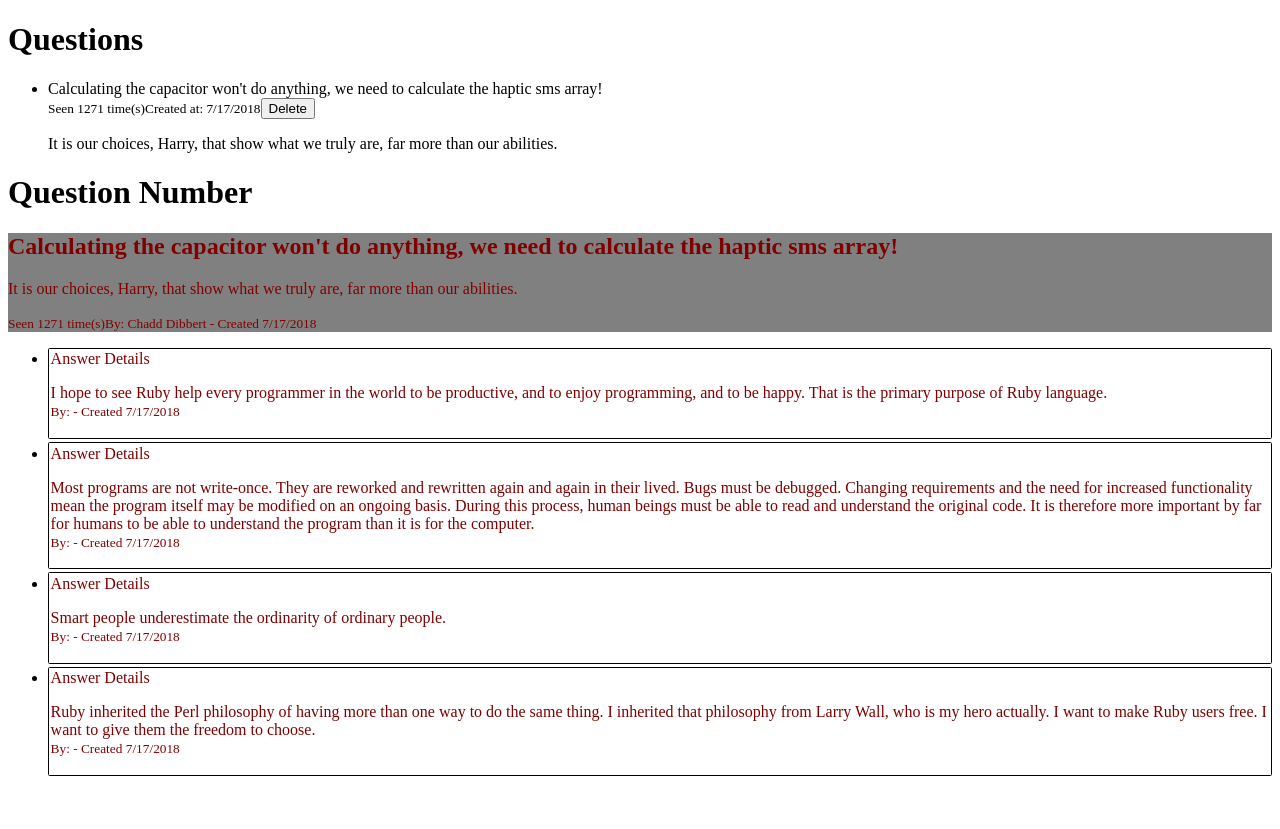
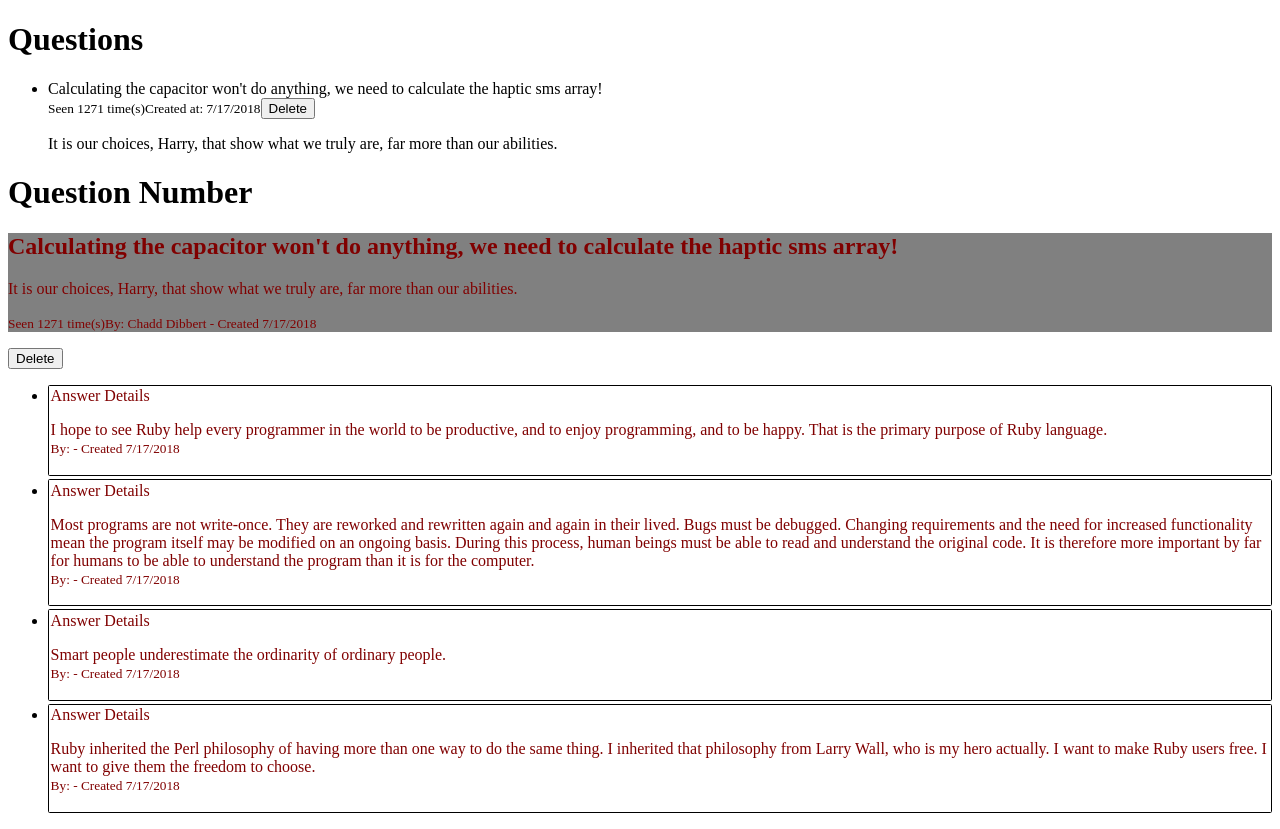
Before and after one commit to kentcheung2000/awesome-answers-client, a React (Create React App) app: page / in a window 1280 px wide. Before the commit the page ends 800 px from the top, so only its background shows below. Built offline with nearby package versions, Linux system fonts and the light colour scheme.

Commit message:
Add delete to QuestionShowPage.js

```diff
--- a/src/components/QuestionShowPage.js
+++ b/src/components/QuestionShowPage.js
@@ -3,6 +3,7 @@ import QuestionDetails from './QuestionDetails';
 import AnswerList from './AnswerList';
 import questionData from './questionData';
 import oneQuestionData from './oneQuestionData';
+import DeleteButton from './DeleteButton';
 
 // Question Show Component
 class QuestionShowPage extends Component {
@@ -12,7 +13,19 @@ class QuestionShowPage extends Component {
             question: { ...oneQuestionData }
         };
     }
+    deleteQuestion() {
+        this.setState({
+            question: null
+        });
+    }
     render() {
+        if (!this.state.question) {
+            return (
+                <main>
+                    <h1>Question Does not exist</h1>
+                </main>
+            );
+        }
         return (
             <div>
                 <h1>Question Number {this.props.number}</h1>
@@ -24,7 +37,7 @@ class QuestionShowPage extends Component {
                     // created_at={this.state.question.created_at}
                     {...this.state.question}
                 />
-
+                <DeleteButton onDeleteClick={() => this.deleteQuestion()} />
                 <AnswerList answers={this.state.question.answers} />
 
                 {/* <AnswerDetails body="Red." author={{ full_name: "Michael Owen" }} created_at={new Date()} /> */}
```
